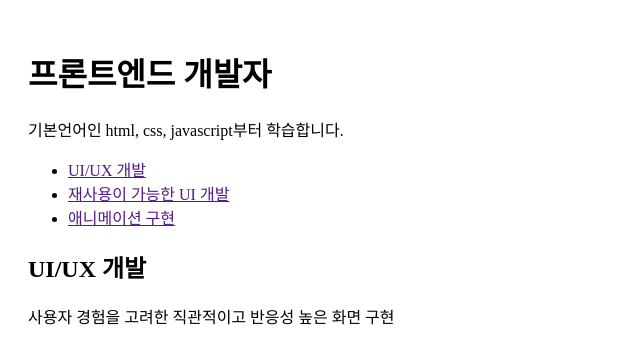
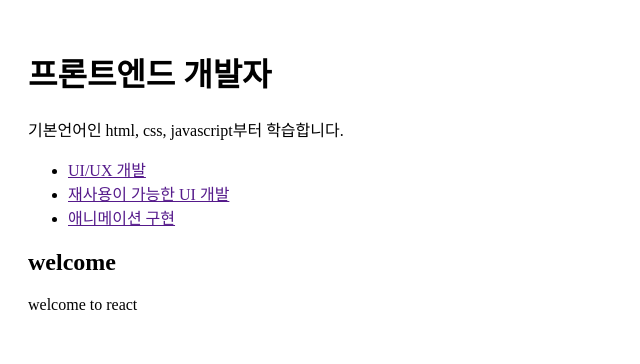
Before and after one commit to rkskek8484-cell/estfe13_react-basic, a React (Vite) app: page / in a window 1280 px wide. Shown: the top 364 px of the page, without its empty margins (0-640 px from the left). Built offline with nearby package versions, Linux system fonts and the light colour scheme.

Commit message:
feat: welcom mode add

```diff
--- a/src/App.jsx
+++ b/src/App.jsx
@@ -5,6 +5,7 @@
 import { useState } from 'react';
 
 function App() {
+  const [mode, setMode] = useState('welcome');
   const [subject, setSubject] = useState({
     title: '프론트엔드 개발자',
     desc: '기본언어인 html, css, javascript부터 학습합니다.',
@@ -14,12 +15,20 @@
     { id: 2, title: '재사용이 가능한 UI 개발', desc: '컴포넌트 기반으로 동일한 UI를 효율적으로 재사용 가능' },
     { id: 3, title: '애니메이션 구현', desc: '상태 변화에 따른 자연스럽고 동적인 화면 효과 구현' },
   ]);
+  const welcome = { title: 'welcome', desc: 'welcome to react' };
 
+  let _title = null;
+  let _desc = null;
+
+  if (mode === 'welcome') {
+    _title = welcome.title;
+    _desc = welcome.desc;
+  }
   return (
     <>
       <Myheader title={subject.title} desc={subject.desc} />
       <Nav data={content} />
-      <MyArticle title='UI/UX 개발' desc='사용자 경험을 고려한 직관적이고 반응성 높은 화면 구현' />
+      <MyArticle title={_title} desc={_desc} />
     </>
   );
 }
```
